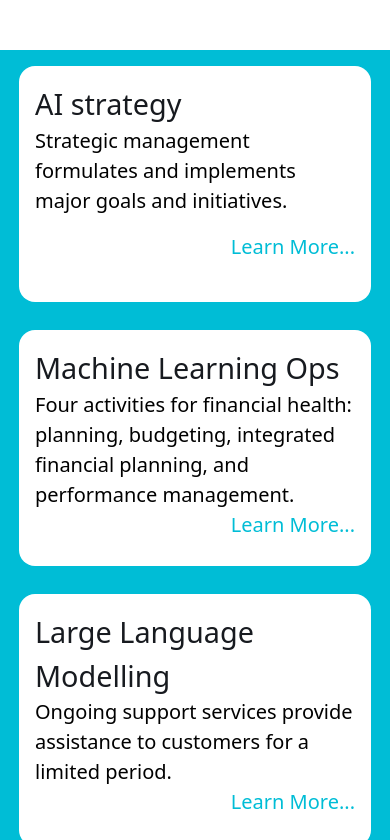
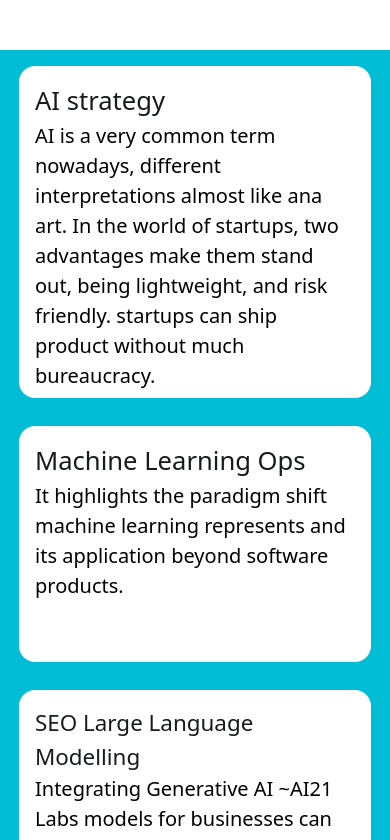
Before and after one commit to baobabpad-pilot/baobabpad_frontend_v0, a Next.js app: page /Cloud in a window 390 px wide. Shown: the part 1684-2524 px from the top of the page. Built offline with nearby package versions, Linux system fonts and the light colour scheme.

Commit message:
removal of learn more on small size

```diff
--- a/src/pages/Careers.tsx
+++ b/src/pages/Careers.tsx
@@ -218,7 +218,7 @@ const Careers = () => {
         >
           <iframe
             className="w-full h-full"
-            src="https://drive.google.com/file/d/1ZRC8S7SBO8E8fT_6wvM9z04gAZeUCawN/preview"
+            src="Blenda-video.mp4"
             title="Google Drive video player"
             allow="accelerometer; autoplay; clipboard-write; encrypted-media; gyroscope; picture-in-picture"
             allowFullScreen
@@ -231,8 +231,8 @@ const Careers = () => {
         >
            <iframe
             className="w-full h-full md:mt-0 mt-5"
-            src="https://drive.google.com/file/d/1SAkENMU536n9lh9cbPFE8mr_6zBdRc1G/preview"
-            title="Google Drive video player"
+            src="/pascaline-video.mp4"
+            title="Pascaline's video"
             allow="accelerometer; autoplay; clipboard-write; encrypted-media; gyroscope; picture-in-picture"
             allowFullScreen
           >2</iframe>
--- a/src/pages/Client.tsx
+++ b/src/pages/Client.tsx
@@ -148,37 +148,34 @@ const Client = () => {
           <div className="flex flex-col p-4 text-white items-start justify-center gap-y-7 gap-x-12 text-[1.25rem] max-w-full md:max-w-[50%]">
             <div className="sm:w-100% md:w-[30.75rem] w-[22rem] md:h-[12.75rem] h-[14.75rem] bg-white rounded-[1rem] flex flex-col text-black p-4 text-[#171A1F]">
               <span className="text-[#171A1F] font-[500] md:text-[2.5rem] text-[2rem]">
-                Business Strategy
+              Cost Optimization
               </span>
               <span className="">
-                Strategic management formulates and implements major goals and
-                initiatives.
+              This solutions is included in the annual membership, which allows you access services without recurring cost.
               </span>
-              <div className="w-[100%] flex justify-end">
+              <div  className="w-[100%] hidden md:flex justify-end">
                 <span className="text-[#00BDD6]">Learn More... </span>
               </div>
             </div>
             <div className="sm:w-100%  md:w-[30.75rem] w-[22rem] md:h-[12.75rem] h-[15.75rem] bg-white rounded-[1rem] flex flex-col text-black p-4 text-[#171A1F]">
               <span className="text-[#171A1F] font-[500] md:text-[2.5rem] text-[2rem]">
-                Planning and Analysis
+              Time Management
               </span>
               <span className="">
-                Four activities for financial health: planning, budgeting,
-                integrated financial planning, and performance management.
+              Our services for client support empowers our clients to manage time zones seamlessly, making it easy to communicate and work in real time with our team.
               </span>
-              <div className="w-[100%] flex justify-end">
+              <div className="w-[100%] hidden md:flex justify-end">
                 <span className="text-[#00BDD6]">Learn More... </span>
               </div>
             </div>
             <div className="sm:w-100%  md:w-[30.75rem] w-[22rem] md:h-[12.75rem] h-[14.75rem] bg-white rounded-[1rem] flex flex-col text-black p-4 text-[#171A1F]">
               <span className="text-[#171A1F] font-[500] md:text-[2.5rem] text-[2rem]">
-                Ongoing Support
+              Ongoing support
               </span>
               <span className="">
-                Ongoing support services provide assistance to customers for a
-                limited period.
+              We empower our clients with recurring annual support on their digital infrastructure without costs.
               </span>
-              <div className="w-[100%]  flex justify-end">
+              <div className="w-[100%] hidden md:flex justify-end">
                 <span className="text-[#00BDD6]">Learn More... </span>
               </div>
             </div>
--- a/src/pages/Cloud.tsx
+++ b/src/pages/Cloud.tsx
@@ -152,14 +152,16 @@ const Cloud = () => {
 
         <section id="2" className="flex mt-1 flex-col md:flex-row bg-[#00BDD6] flex-wrap justify-center items-center">
           <div className="flex flex-col p-4 text-white items-start justify-center gap-y-7 gap-x-12 text-[1.25rem] max-w-full md:max-w-[50%]">
-            <div className="sm:w-100% md:w-[30.75rem] w-[22rem] md:h-[12.75rem] h-[14.75rem]  bg-white rounded-[1rem] flex flex-col text-black p-4 text-[#171A1F]">
-              <span className="text-[#171A1F] font-[500] text-[1.8rem]">
+            <div className="sm:w-100% md:w-[30.75rem] w-[22rem] md:h-[18.75rem] h-[20.75rem]  bg-white rounded-[1rem] flex flex-col text-black p-4 text-[#171A1F]">
+              <span className="text-[#171A1F] font-[500] md:text-[1.8rem] text-[1.6rem]">
                  AI strategy
               </span>
-              <span className="">
-              Strategic management formulates and implements major goals and initiatives.
+              <span className=" ">
+               AI is a very common term nowadays, different interpretations almost like ana art. In the world of startups, two advantages make them stand out, being lightweight, and risk friendly.
+               startups can ship product without much bureaucracy.
+
               </span>
-              <div className="w-[100%] flex justify-end">
+              <div className="w-[100%] hidden md:flex justify-end">
               <a
                   href="#"
                   onClick={(event) => handleClick(event, "AI strategy")}
@@ -170,13 +172,13 @@ const Cloud = () => {
               </div>
             </div>
             <div className="sm:w-100% md:w-[30.75rem] w-[22rem] md:h-[12.75rem] h-[14.75rem] bg-white rounded-[1rem] flex flex-col text-black p-4 text-[#171A1F]">
-              <span className="text-[#171A1F] font-[500] text-[1.8rem]">
+              <span className="text-[#171A1F] font-[500] md:text-[1.8rem] text-[1.6rem]">
                 Machine Learning Ops
               </span>
               <span className="">
-              Four activities for financial health: planning, budgeting, integrated financial planning, and performance management.
+              It highlights the paradigm shift machine learning represents and its  application beyond software products.
               </span>
-              <div className="w-[100%] flex justify-end">
+              <div className="w-[100%] hidden md:flex justify-end">
               <a
                   href="#"
                   onClick={(event) => handleClick(event, "Machine Learning Ops")}
@@ -186,14 +188,14 @@ const Cloud = () => {
                 </a>
               </div>
             </div>
-            <div className="sm:w-100% md:w-[30.75rem] w-[22rem] md:h-[12.75rem] h-[15.75rem] bg-white rounded-[1rem] flex flex-col text-black p-4 text-[#171A1F]">
-              <span className="text-[#171A1F] font-[500] text-[1.8rem]">
-            Large Language Modelling
+            <div className="sm:w-100% md:w-[30.75rem] w-[22rem] md:h-[12.75rem] h-[17.75rem] bg-white rounded-[1rem] flex flex-col text-black p-4 text-[#171A1F]">
+              <span className="text-[#171A1F] font-[500] md:text-[1.8rem] text-[1.4rem]">
+                SEO Large Language Modelling
               </span>
               <span className="">
-              Ongoing support services provide assistance to customers for a limited period.
+              Integrating Generative AI ~AI21 Labs models for businesses can boost SEO quality and efficiency by optimizing page rank on the first page when rank on the first page when you search.
               </span>
-              <div className="w-[100%]  flex justify-end">
+              <div className="w-[100%] hidden md:flex justify-end">
               <a
                   href="#"
                   onClick={(event) => handleClick(event, "Large Language Modelling")}
--- a/src/pages/DigitalX.tsx
+++ b/src/pages/DigitalX.tsx
@@ -154,10 +154,10 @@ const DigitalX = () => {
               Digital infrastructure {" "}
               </span>
               <span className="">
-                Strategic management formulates and implements major goals and
-                initiatoves
+              Cloud computing offers a couple of benefits that are particularly relevant to
+              Baobabpad's mission.
               </span>
-              <div className="w-[100%] flex justify-end">
+              <div className="w-[100%] hidden md:flex justify-end">
                 <a
                   href="#"
                   onClick={(event) => handleClick(event, "Future_is_cloud")}
@@ -168,15 +168,15 @@ const DigitalX = () => {
               </div>
             </div>
 
-            <div className="sm:w-100% md:w-[30.75rem] w-[22rem] md:h-[12.75rem] h-[15.75rem]  bg-white rounded-[1rem] flex flex-col text-black p-4 text-[#171A1F]">
+            <div className="sm:w-100% md:w-[30.75rem] w-[22rem] md:h-[18.75rem] h-[20.75rem]  bg-white rounded-[1rem] flex flex-col text-black p-4 text-[#171A1F]">
               <span className="text-[#171A1F] font-[500] md:text-[2.5rem] text-[2rem]">
                 Cloud xPert{" "}
               </span>
-              <span className="">
-                Four activities for financial health: planning, budgeting,
-                integrated financial planning, and performance management.
+              <span className=" ">
+               In today's digital landscape, the realm of technology is evolving at breaneck speed. Companies, regardless of size or indusrty , are constantly seeking ways to streamline operations,enhance scalability
+               , and ensure data security.
               </span>
-              <div className="w-[100%] flex justify-end">
+              <div className="w-[100%] hidden md:flex justify-end">
                 <a
                   href="#"
                   onClick={(event) => handleClick(event, "Cloud_xPert")}
@@ -186,15 +186,14 @@ const DigitalX = () => {
                 </a>
               </div>
             </div>
-            <div className="sm:w-100% md:w-[30.75rem] w-[22rem] md:h-[12.75rem] h-[14.75rem]  bg-white rounded-[1rem] flex flex-col text-black p-4 text-[#171A1F]">
+            <div className="sm:w-100% md:w-[30.75rem] w-[22rem] md:h-[15.75rem] h-[17.75rem]  bg-white rounded-[1rem] flex flex-col text-black p-4 text-[#171A1F]">
               <span className="text-[#171A1F] font-[500] text-[2.5rem]">
                 Cloud base{" "}
               </span>
               <span className="">
-                Ongoing support services provide assistance to customers for a
-                limited period.
+               Cloud base,often termed" cloud infrastructure," stands as digital bedrock powering Baobabpad's mission to elevate African teck talent and foster global partnerships.
               </span>
-              <div className="w-[100%]  flex justify-end">
+              <div className="w-[100%] hidden md:flex justify-end">
                 <a
                   href="#"
                   onClick={(event) => handleClick(event, "Cloud_base")}
--- a/src/pages/Remote.tsx
+++ b/src/pages/Remote.tsx
@@ -197,7 +197,7 @@ const Remote = () => {
               <span className="">
               Strategic management formulates and implements major goals and initiatives.
               </span>
-              <div className="w-[100%] flex justify-end">
+              <div className="w-[100%] hidden md:flex justify-end">
                 <span className="text-[#00BDD6]">Learn More... </span>
               </div>
             </div>
@@ -208,7 +208,7 @@ const Remote = () => {
               <span className="">
               Four activities for financial health: planning, budgeting, integrated financial planning, and performance management.
               </span>
-              <div className="w-[100%] flex justify-end">
+              <div className="w-[100%] hidden md:flex justify-end">
                 <span className="text-[#00BDD6]">Learn More... </span>
               </div>
             </div>
@@ -219,7 +219,7 @@ const Remote = () => {
               <span className="">
                Ongoing support services provide assistance to customers for a limited period.
               </span>
-              <div className="w-[100%]  flex justify-end">
+              <div className="w-[100%] hidden md:flex justify-end">
                 <span className="text-[#00BDD6]">Learn More... </span>
               </div>
             </div>
```
Also changed, not shown: 2 other files (tests, documents, lock files or other folders).
